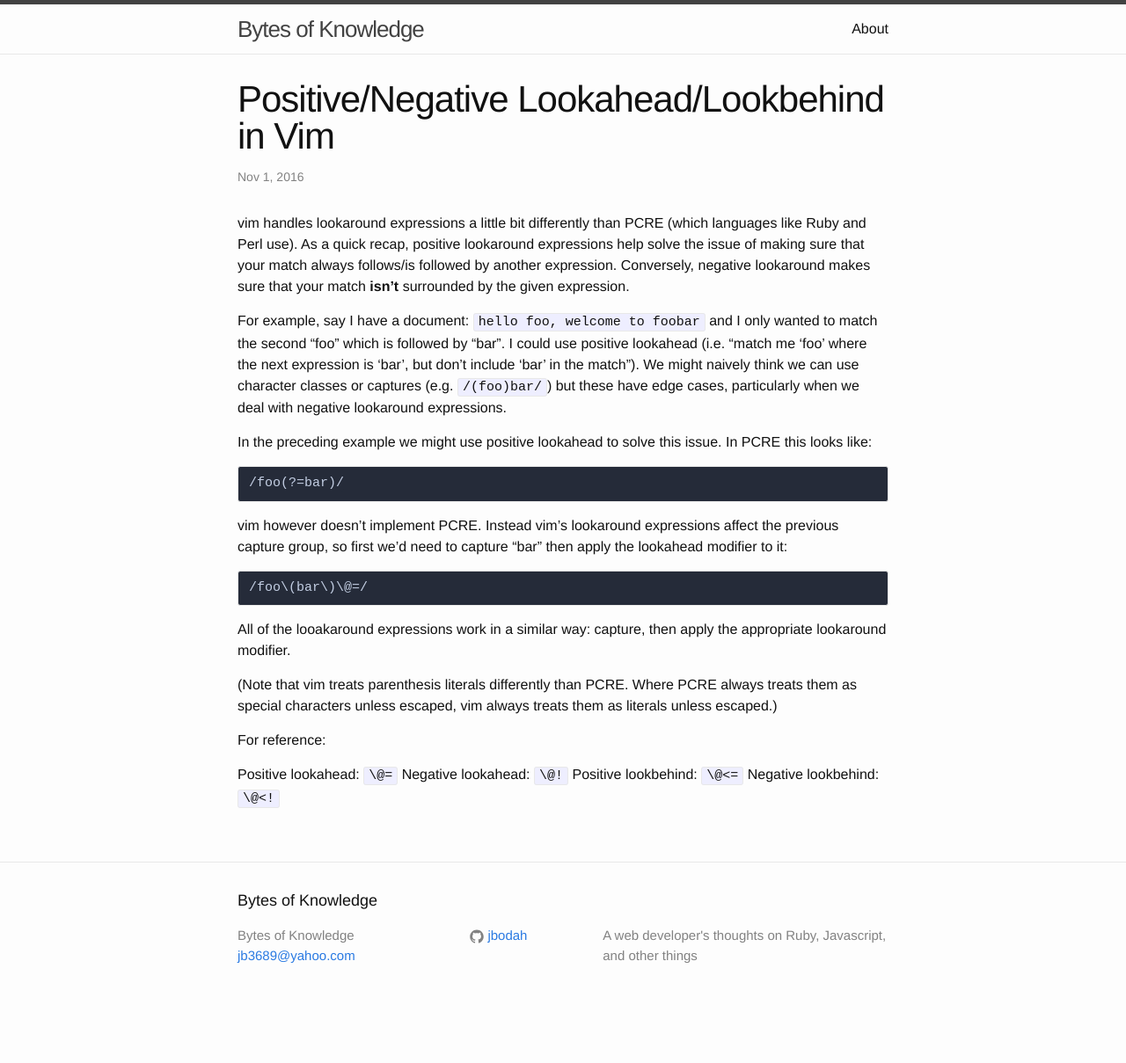
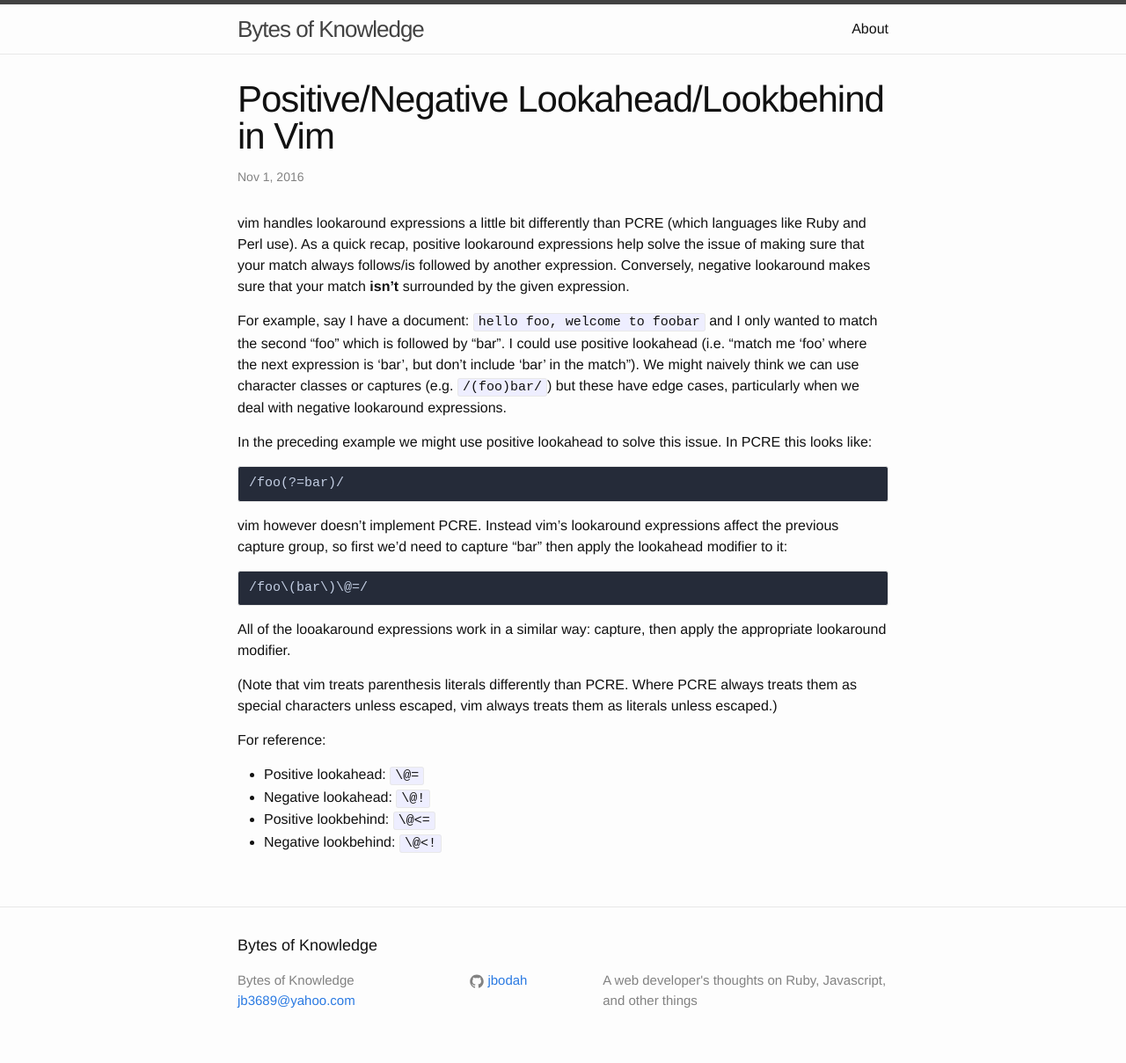
Before and after one commit to jbodah/jbodah.github.io, a Jekyll site: the page built from _posts/2016-11-01-positivenegative-lookaheadlookbehind-vim.md, in a window 1280 px wide. Shown: the whole page at 88% size. Built offline with Jekyll 4.4.1, drawn with Linux system fonts in a browser that asks for light colours; Markdown is read by kramdown in place of the engine named in the settings; comment, search, counter and statistics services are not loaded; before the commit the page ends 1158 px from its top, so only the background shows below that.

Commit message:
fix formatting

```diff
--- a/_posts/2016-11-01-positivenegative-lookaheadlookbehind-vim.md
+++ b/_posts/2016-11-01-positivenegative-lookaheadlookbehind-vim.md
@@ -39,7 +39,7 @@ vim always treats them as literals unless escaped.)
 
 For reference:
 
-Positive lookahead: `\@=`
-Negative lookahead: `\@!`
-Positive lookbehind: `\@<=`
-Negative lookbehind: `\@<!`
+* Positive lookahead: `\@=`
+* Negative lookahead: `\@!`
+* Positive lookbehind: `\@<=`
+* Negative lookbehind: `\@<!`
```
